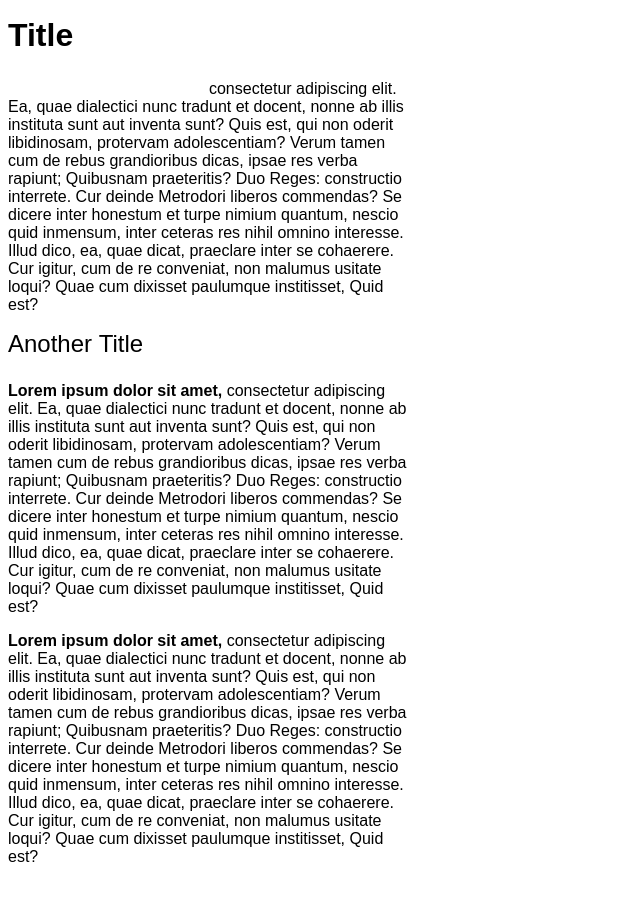
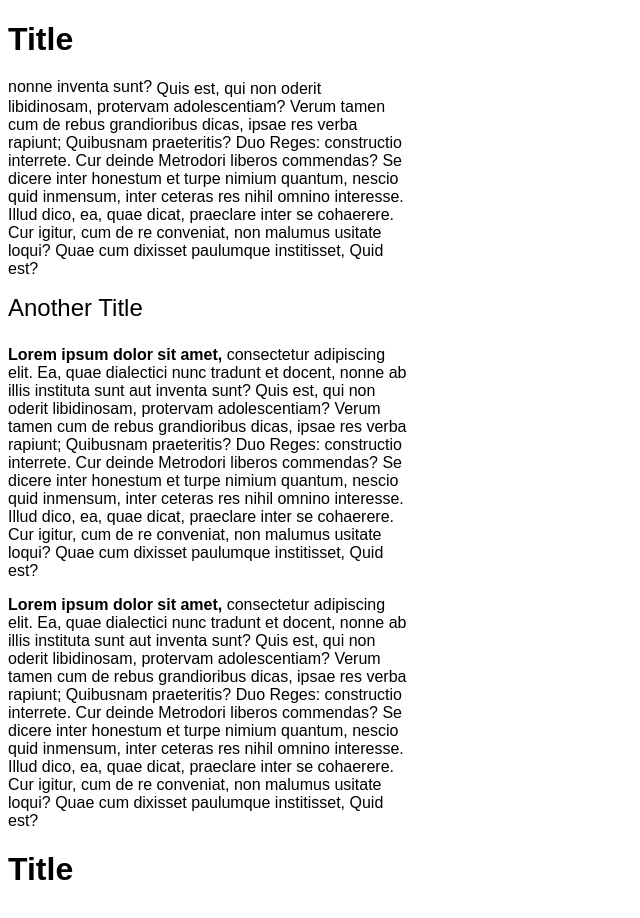
Before and after one commit to CTHDRL/canvas-everything, a Vue app: page / in a window 1280 px wide. Shown: the top 918 px of the page, without its empty margins (0-640 px from the left). Built offline with nearby package versions, Linux system fonts and the light colour scheme.

Commit message:
added canvas-text component

```diff
--- a/src/App.vue
+++ b/src/App.vue
@@ -1,20 +1,18 @@
 <template>
     <main class="canvas-everything-demo">
-        <h1 v-canvas>Title</h1>
+        <h1>Title</h1>
         <p>
-            <strong><canvas-text text="Lorem ipsum dolor sit amet," /></strong>
-            consectetur adipiscing elit. Ea, quae dialectici nunc tradunt et
-            docent, nonne ab illis instituta sunt aut inventa sunt? Quis est,
-            qui non oderit libidinosam, protervam adolescentiam? Verum tamen cum
-            de rebus grandioribus dicas, ipsae res verba rapiunt; Quibusnam
-            praeteritis? Duo Reges: constructio interrete. Cur deinde Metrodori
-            liberos commendas? Se dicere inter honestum et turpe nimium quantum,
-            nescio quid inmensum, inter ceteras res nihil omnino interesse.
-            Illud dico, ea, quae dicat, praeclare inter se cohaerere. Cur
-            igitur, cum de re conveniat, non malumus usitate loqui? Quae cum
-            dixisset paulumque institisset, Quid est?
+            <canvas-text text="nonne inventa sunt?" /> Quis est, qui non oderit
+            libidinosam, protervam adolescentiam? Verum tamen cum de rebus
+            grandioribus dicas, ipsae res verba rapiunt; Quibusnam praeteritis?
+            Duo Reges: constructio interrete. Cur deinde Metrodori liberos
+            commendas? Se dicere inter honestum et turpe nimium quantum, nescio
+            quid inmensum, inter ceteras res nihil omnino interesse. Illud dico,
+            ea, quae dicat, praeclare inter se cohaerere. Cur igitur, cum de re
+            conveniat, non malumus usitate loqui? Quae cum dixisset paulumque
+            institisset, Quid est?
         </p>
-        <h2 v-canvas>Another Title</h2>
+        <h2><canvas-text text="Another Title" /></h2>
         <p>
             <strong>Lorem ipsum dolor sit amet,</strong> consectetur adipiscing
             elit. Ea, quae dialectici nunc tradunt et docent, nonne ab illis
@@ -42,7 +40,7 @@
             conveniat, non malumus usitate loqui? Quae cum dixisset paulumque
             institisset, Quid est?
         </p>
-        <h1 v-canvas>Title</h1>
+        <h1>Title</h1>
     </main>
 </template>
 
--- a/src/canvas-everything/components/CanvasText.vue
+++ b/src/canvas-everything/components/CanvasText.vue
@@ -10,10 +10,9 @@
             :key="i"
             :data-canvas-everything-uuid="`${uuid}.${i}`"
             :ref="setWordRef"
-        >
-            {{ word }}
-        </span>
-    </span>
+            >{{ word + (i === splitText.length - 1 ? '' : ' ') }}</span
+        ></span
+    >
 </template>
 
 <script lang="ts" setup>
--- a/src/canvas-everything/components/MainCanvas.vue
+++ b/src/canvas-everything/components/MainCanvas.vue
@@ -7,8 +7,6 @@
         :style="{
             position: 'fixed',
             top: 0,
-            right: 0,
-            bottom: 0,
             left: 0,
             width: '100%',
             height: '100%',
@@ -170,5 +168,7 @@ const canvasTextUpdate = (item: CanvasEverything.Node) => {
 }
 const defaultTextUpdate = (text: string, x: number, y: number) => {
     ctx.fillText(text, x, y)
+    // ctx.fillStyle = 'blue'
+    // ctx.fillRect(x, y, 50, 50)
 }
 </script>
--- a/src/canvas-everything/core/index.ts
+++ b/src/canvas-everything/core/index.ts
@@ -1,4 +1,5 @@
 import { CanvasEverything } from "../types"
+import { intersectionObserver } from "./dom"
 
 export * from './dom'
 
@@ -26,12 +27,14 @@ export const addOrUpdateCanvasEverythingNode = (opts: CanvasEverything.Node) =>
         canvasNodes.splice(idx, 1, opts)
     } else {
         canvasNodes.push(opts)
+        intersectionObserver.observe(opts.element)
     }
 }
 
 export const removeCanvasEverythingNode = (uuid: string) => {
     const idx = canvasNodes.findIndex((v) => v.uuid.startsWith(uuid))
     if (idx !== -1) {
+        intersectionObserver.unobserve(canvasNodes[idx].element)
         canvasNodes.splice(idx, 1)
     }
 }
--- a/src/canvas-everything/directive/index.ts
+++ b/src/canvas-everything/directive/index.ts
@@ -35,8 +35,6 @@ export const directive: ObjectDirective = {
         // hide original el
         el.style.opacity = '0'
 
-        // observe el
-        intersectionObserver.observe(el)
     },
     unmounted(el: HTMLElement) {
         const uuid = el.getAttribute(canvasEverythingUuidAttribute)
```
